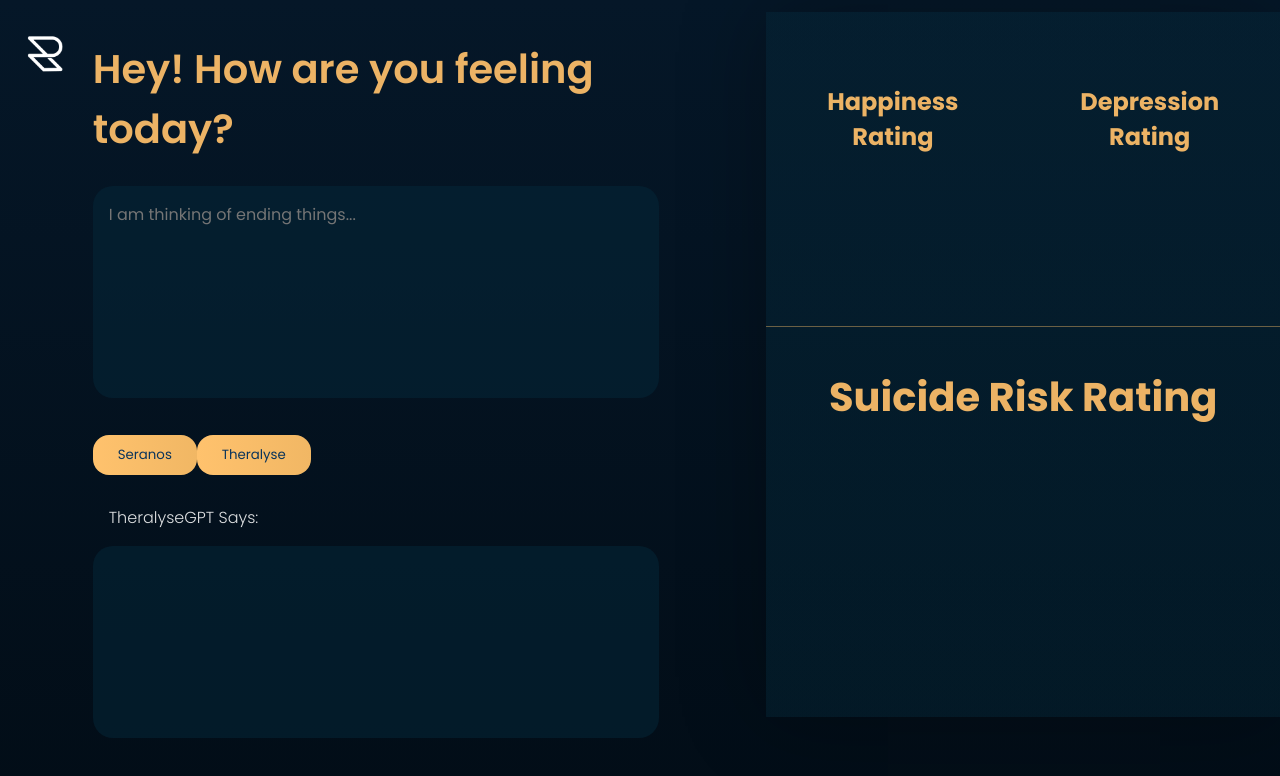
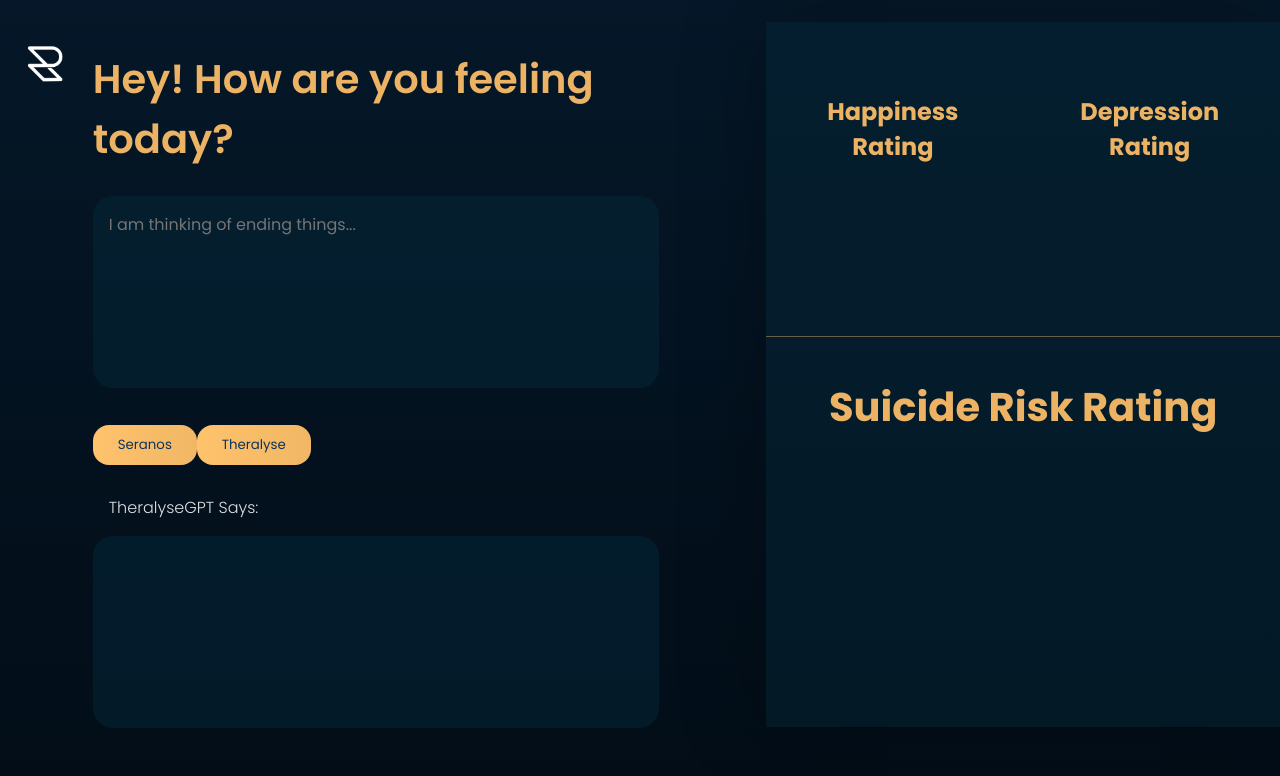
Before and after one commit to ssrikanthreddy/Resonex, a React (Vite) app in the folder frontend/: page /dashboard in a window 1280 px wide. Shown: the top 776 px of the page. Built offline with nearby package versions, Linux system fonts and the light colour scheme; some icons are missing.

Commit message:
size matters

```diff
--- a/frontend/src/App.css
+++ b/frontend/src/App.css
@@ -306,7 +306,6 @@
   display: flex;
   flex-direction: column;
   justify-content: center;
-  height: 100%;
   width: 100%;
 }
 
@@ -336,7 +335,7 @@
   border-radius: 20px;
   border: 0;
   padding: 1rem;
-  height: 180px;
+  height: 10rem;
   width: 90%;
   resize: none;
 }
```
